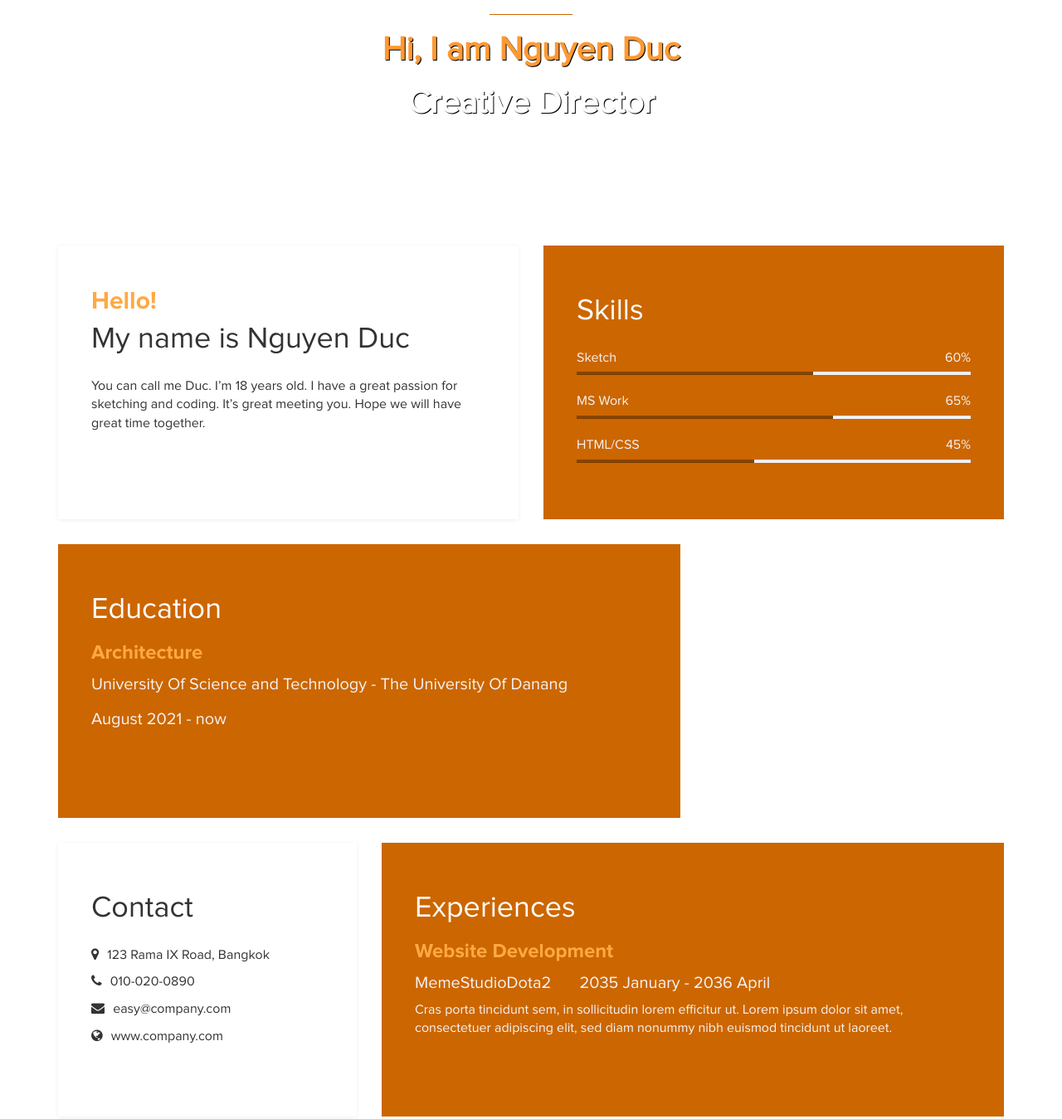
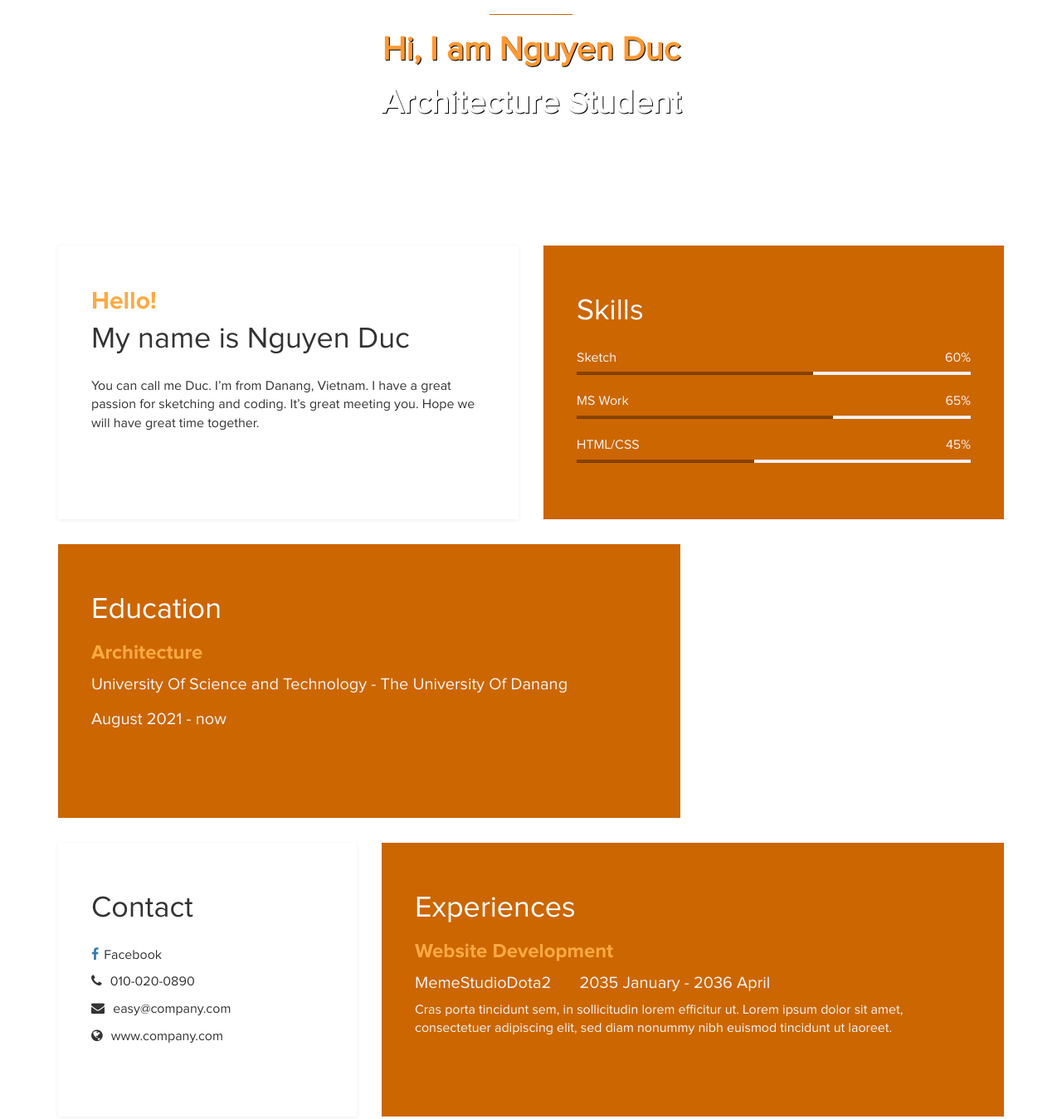
Before and after one commit to nguyenducspace/nguyenducspace.github.io, a plain HTML site: page index.html in a window 1280 px wide. Shown: the part 1303-2652 px from the top of the page at 83% size. Drawn offline with Linux system fonts and the light colour scheme.

Commit message:
Update index.html

```diff
--- a/index.html
+++ b/index.html
@@ -28,7 +28,7 @@
 				<img src="images/Remini20210804131815107.jpg" class="img-responsive img-circle tm-border" alt="templatemo easy profile">
 				<hr>
 				<h1 class="tm-title bold shadow">Hi, I am Nguyen Duc</h1>
-				<h1 class="white bold shadow">Creative Director</h1>
+				<h1 class="white bold shadow">Architecture Student</h1>
 			</div>
 		</div>
 	</div>
@@ -41,7 +41,7 @@
 			<div class="about">
 				<h3 class="accent">Hello!</h3>
                                 <h2>My name is Nguyen Duc</h2>
-				<p>You can call me Duc. I’m 18 years old. I have a great passion for sketching and coding. It’s great meeting you. Hope we will have great time together.</p>
+				<p>You can call me Duc. I’m from Danang, Vietnam. I have a great passion for sketching and coding. It’s great meeting you. Hope we will have great time together.</p>
 			</div>
 		</div>
 		<div class="col-md-6 col-sm-12">
@@ -106,7 +106,7 @@
 		<div class="col-md-4 col-sm-12">
 			<div class="contact">
 				<h2>Contact</h2>
-					<p><i class="fa fa-map-marker"></i> 123 Rama IX Road, Bangkok</p>
+					<p><a href="fb.com/nguyenduc.space" class="fa fa-facebook"></a>Facebook</p>
 					<p><i class="fa fa-phone"></i> 010-020-0890</p>
 					<p><i class="fa fa-envelope"></i> easy@company.com</p>
 					<p><i class="fa fa-globe"></i> www.company.com</p>
@@ -134,7 +134,7 @@
 				<p>Copyright &copy; 2084 Your Easy Profile</p>
 				<ul class="social-icons">
 					<li><a href="#" class="fa fa-facebook"></a></li>
-                    <li><a href="#" class="fa fa-google-plus"></a></li>
+                                        <li><a href="#" class="fa fa-google-plus"></a></li>
 					<li><a href="#" class="fa fa-twitter"></a></li>
 					<li><a href="#" class="fa fa-dribbble"></a></li>
 					<li><a href="#" class="fa fa-github"></a></li>
```
